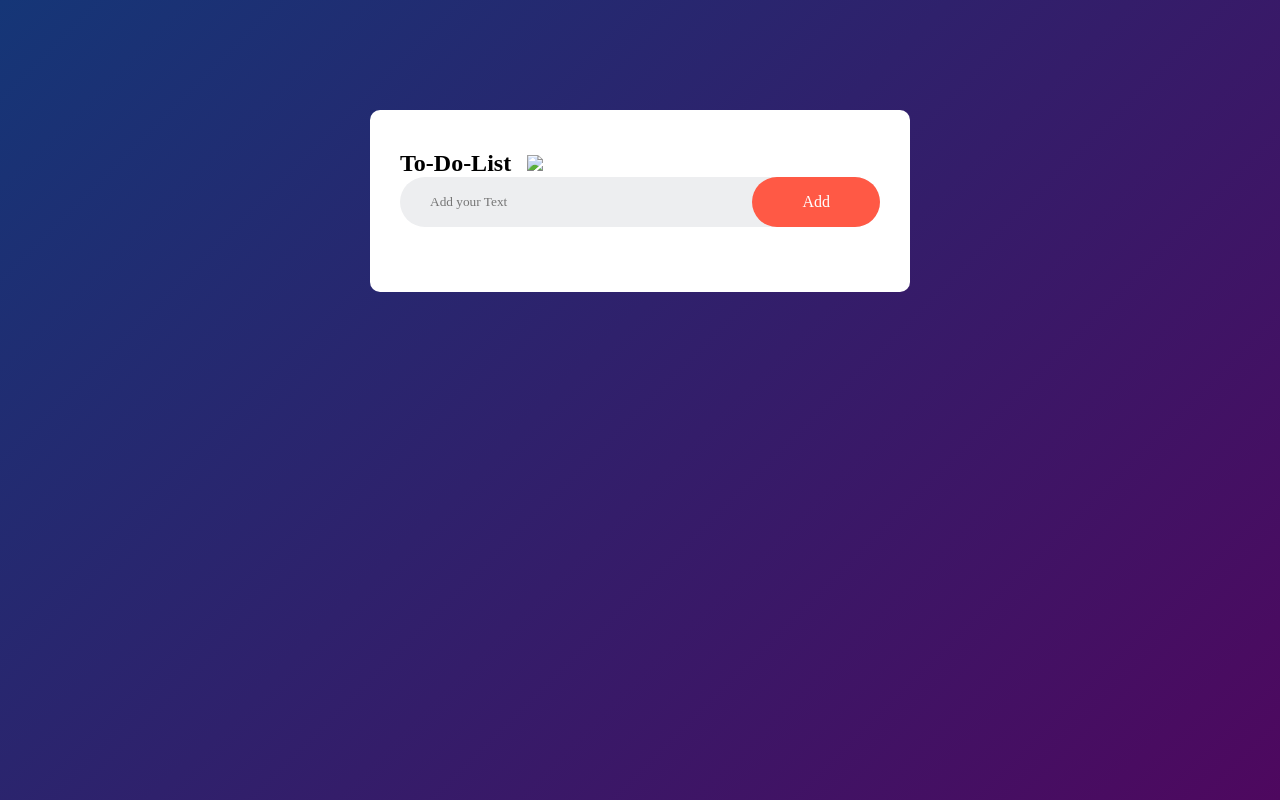
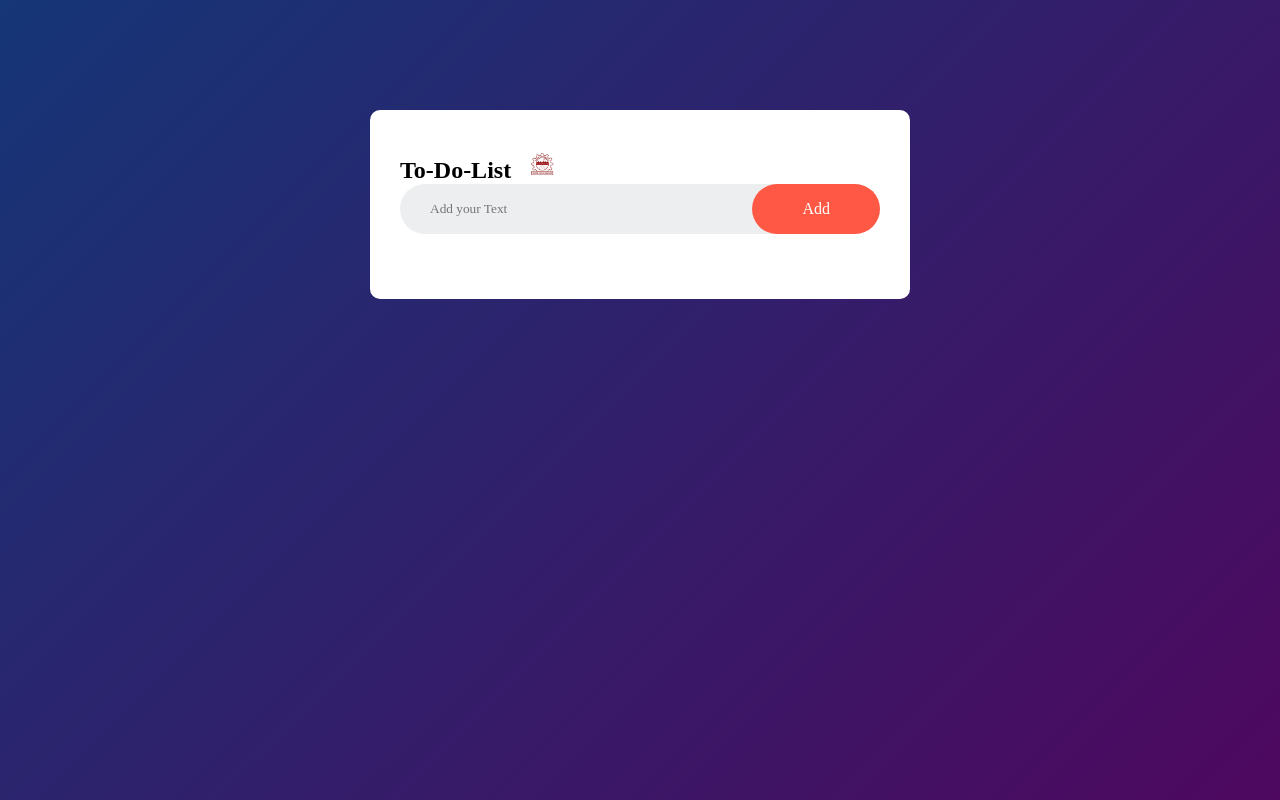
Before and after one commit to Asuran003/fswd, a plain HTML site: page exp2.html in a window 1280 px wide. Drawn offline with Linux system fonts and the light colour scheme.

Commit message:
Update exp2.html

```diff
--- a/exp2.html
+++ b/exp2.html
@@ -9,7 +9,7 @@
 <body>
 <div class="container">
 <div class="todo-app">
-<h2>To-Do-List <img src="images/icon.png"></h2>
+<h2>To-Do-List <img src="image.jpg"></h2>
 <div class="row">
 <input type="text" id="input-box" placeholder="Add your Text"></input>
 <button onclick="addTask()">Add</button>
```
